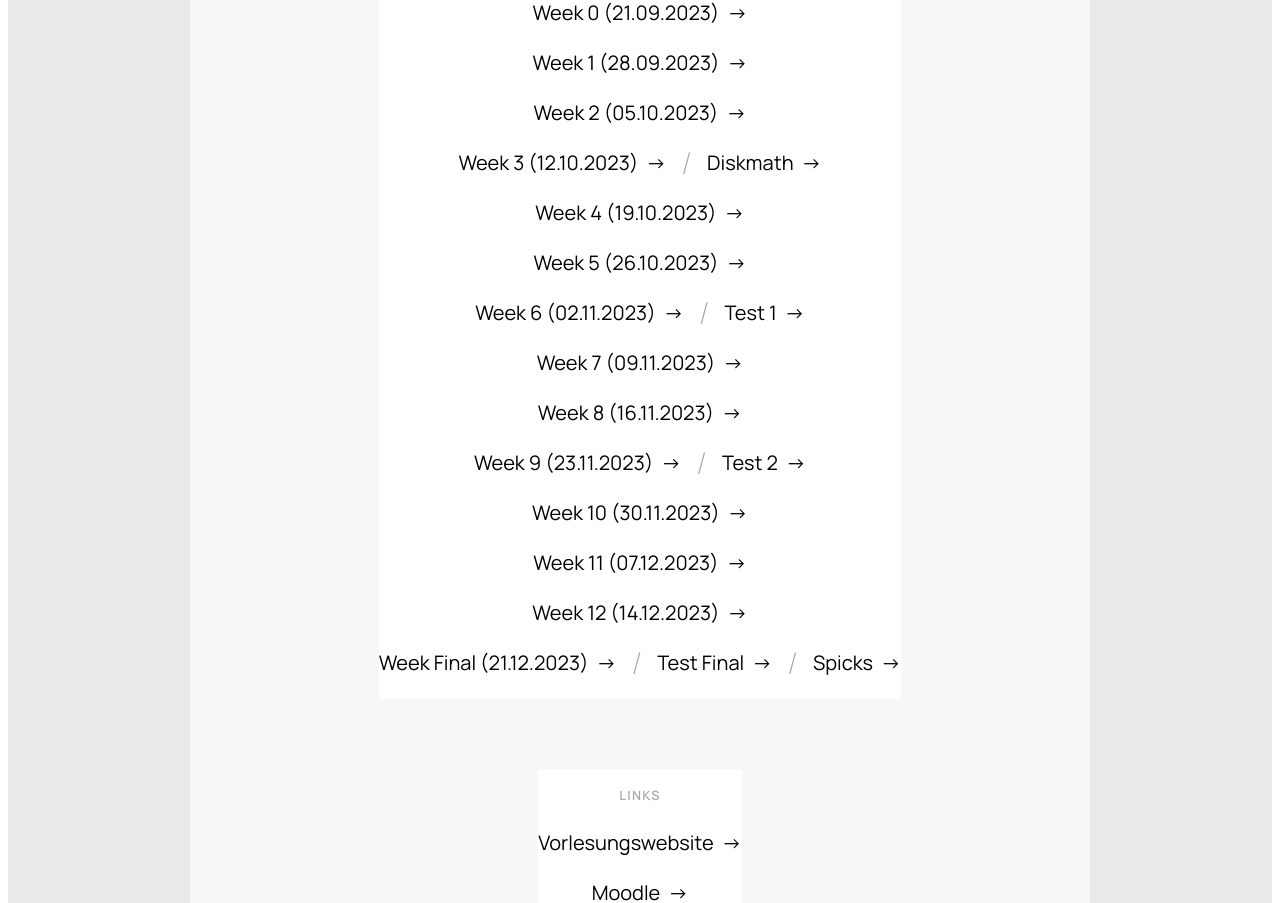
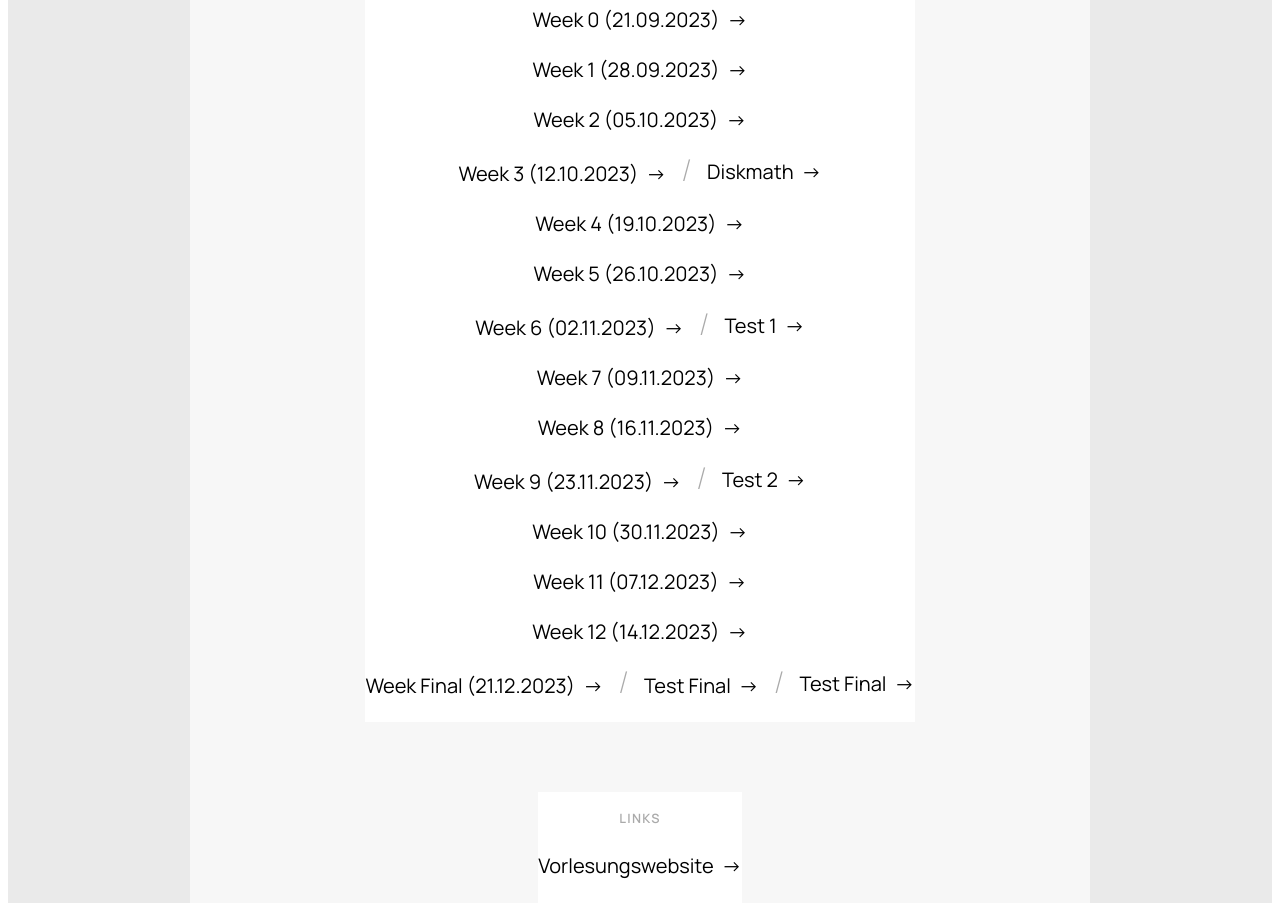
Before and after one commit to kaizhengde/kaizhengde, a React (Vite) app: page /linear-algebra in a window 1280 px wide. Shown: the part 745-1648 px from the top of the page. Built offline with nearby package versions, Linux system fonts and the light colour scheme.

Commit message:
content version 1.2 (item, items)

```diff
--- a/src/app/home/home-contents.tsx
+++ b/src/app/home/home-contents.tsx
@@ -1,4 +1,6 @@
 import ListContent from '@/components/content/list-content';
+import TextContent from '@/components/content/text-content';
+import Item from '@/components/item/item';
 import { useNavigate } from 'react-router-dom';
 
 const HomeContents = () => {
@@ -10,72 +12,69 @@ const HomeContents = () => {
         <ListContent
           title="Currently"
           listItems={[
-            <a href="" onClick={() => navigate("/linear-algebra")}>{"Linear Algebra (HS23 G-08)"}</a>,
-            <a href="">{"BSc Thesis"}</a>,
+            <Item label="Linear Algebra (HS23 G-08)" onClick={() => navigate("/linear-algebra")} />,
+            <Item label="BSc Thesis" onClick={() => navigate("/thesis")} />,
           ]}
         />
 
-        <ListContent
+        <TextContent
           title="Nice Quote"
-          listItems={[
-            "You have power over your mind—not outside events. Realize this, and you will find strength.*"
-          ]}
+          text="You have power over your mind—not outside events. Realize this, and you will find strength.*"
           footnote="Marcus Aurelius, Roman emperor (121-180 AD)"
         />
 
         <ListContent
           title="Writings"
           listItems={[
-
           ]}
         />
 
         <ListContent
           title="Nice Books"
           listItems={[
-            "Meditations, Marcus Aurelius",
-            "赢家法则, 博多舍费尔",
-            "Trotzdem Ja zum Leben sagen, Viktor E. Frankl",
-            <a href="">{"Books 2024"}</a>,
-            <a href="">{"Books 2023"}</a>,
+            <Item label="Meditations, Marcus Aurelius" />,
+            <Item label="赢家法则, 博多舍费尔" />,
+            <Item label="Trotzdem Ja zum Leben sagen, Viktor E. Frankl" />,
+            <Item label="Books 2024" href="#" />,
+            <Item label="Books 2023" href="#" />,
           ]}
         />
 
         <ListContent
           title="Current Fascinations"
           listItems={[
-            "Yoga & Calisthenics",
-            "Living with 100L space for all belongings",
-            "Reading about and interacting with the world",
+            <Item label="Yoga & Calisthenics" />,
+            <Item label="Living with 100L space for all belongings" />,
+            <Item label="Reading about and interacting with the world" />,
           ]}
         />
 
         <ListContent
           title="I Look Up To"
           listItems={[
-            "Helmut Schmidt",
-            "Marcus Aurelius",
-            "Viktor E. Frankl",
-            "Eliud Kipchoge",
+            <Item label="Helmut Schmidt" />,
+            <Item label="Marcus Aurelius" />,
+            <Item label="Viktor E. Frankl" />,
+            <Item label="Eliud Kipchoge" />,
           ]}
         />
 
         <ListContent
           title="My Donations"
           listItems={[
-            "Trees: 153",
-            "Education: €25",
-            "Ärzte ohne Grenzen, since 2022, €15/month",
-            "Rewind University, since 2019, €5/month",
-            "WWF Deutschland, since 2018, €5/month",
-            "PETA Deutschland, 2017-2019, €5/month",
+            <Item label="Trees: 153" />,
+            <Item label="Education: €25" />,
+            <Item label="Ärzte ohne Grenzen, since 2022, €15/month" />,
+            <Item label="Rewind University, since 2019, €5/month" />,
+            <Item label="WWF Deutschland, since 2018, €5/month" />,
+            <Item label="PETA Deutschland, 2017-2019, €5/month" />,
           ]}
         />
 
         <ListContent
           title="Contact"
           listItems={[
-            <a href="mailto:kai@kaizheng.de">{"kai@kaizheng.de"}</a>,
+            <Item label="kai@kaizheng.de" href="mailto:kai@kaizheng.de" />,
           ]}
         />
       </div>
--- a/src/app/linear-algebra/linear-algebra-contents.tsx
+++ b/src/app/linear-algebra/linear-algebra-contents.tsx
@@ -1,60 +1,57 @@
+import TextContent from '@/components/content/text-content';
 import ListContent from '@/components/content/list-content';
+import Item from '@/components/item/item';
+import Items from '@/components/item/items';
 
 const LinearAlgebraContents = () => {
   return (
     <section className="content">
       <div className="layer-text">
-        <ListContent
+        <TextContent
           title="Linear Algebra"
-          listItems={[
-            "This page contains all the notes and materials used in the exercise sessions G-08. Linear algebra is a course that builds upon itself; vectors and matricies, for instance, are fundamental throughout the course. But also more complex concepts like rank, span, basis, kernel, bijection, determinant, and others are key components. I have marked definitions and topics with colours indicating their importance. Make sure you:*"
-          ]}
+          text="This page contains all the notes and materials used in the exercise sessions G-08. Linear algebra is a course that builds upon itself; vectors and matricies, for instance, are fundamental throughout the course. But also more complex concepts like rank, span, basis, kernel, bijection, determinant, and others are key components. I have marked definitions and topics with colours indicating their importance. Make sure you:*"
           footnote="If you are looking to have a pleasant experience with this course ^^"
-        />
+        >
+        </TextContent>
 
         <ListContent
           title="Weekly Notes"
           listItems={[
-            <a href="">{"Week 0 (21.09.2023)"}</a>,
-            <a href="">{"Week 1 (28.09.2023)"}</a>,
-            <a href="">{"Week 2 (05.10.2023)"}</a>,
-            <div className="flex-horizontal">
-              <a href="">{"Week 3 (12.10.2023)"}</a>
-              <span className="separator">/</span>
-              <a href="">{"Diskmath"}</a>
-            </div>,
-            <a href="">{"Week 4 (19.10.2023)"}</a>,
-            <a href="">{"Week 5 (26.10.2023)"}</a>,
-            <div className="flex-horizontal">
-              <a href="">{"Week 6 (02.11.2023)"}</a>
-              <span className="separator">/</span>
-              <a href="">{"Test 1"}</a>
-            </div>,
-            <a href="">{"Week 7 (09.11.2023)"}</a>,
-            <a href="">{"Week 8 (16.11.2023)"}</a>,
-            <div className="flex-horizontal">
-              <a href="">{"Week 9 (23.11.2023)"}</a>
-              <span className="separator">/</span>
-              <a href="">{"Test 2"}</a>
-            </div>,
-            <a href="">{"Week 10 (30.11.2023)"}</a>,
-            <a href="">{"Week 11 (07.12.2023)"}</a>,
-            <a href="">{"Week 12 (14.12.2023)"}</a>,
-            <div className="flex-horizontal">
-              <a href="">{"Week Final (21.12.2023)"}</a>
-              <span className="separator">/</span>
-              <a href="">{"Test Final"}</a>
-              <span className="separator">/</span>
-              <a href="">{"Spicks"}</a>
-            </div>,
+            <Item label="Week 0 (21.09.2023)" href="linear-algebra/week-0.pdf" />,
+            <Item label="Week 1 (28.09.2023)" href="linear-algebra/week-1.pdf" />,
+            <Item label="Week 2 (05.10.2023)" href="linear-algebra/week-2.pdf" />,
+            <Items itemProps={[
+              { label: "Week 3 (12.10.2023)", href: "linear-algebra/week-3.pdf" },
+              { label: "Diskmath", href: "linear-algebra/diskmath.pdf" }
+            ]} />,
+            <Item label="Week 4 (19.10.2023)" href="linear-algebra/week-4.pdf" />,
+            <Item label="Week 5 (26.10.2023)" href="linear-algebra/week-5.pdf" />,
+            <Items itemProps={[
+              { label: "Week 6 (02.11.2023)", href: "linear-algebra/week-6.pdf" },
+              { label: "Test 1", href: "linear-algebra/test-1.pdf" }
+            ]} />,
+            <Item label="Week 7 (09.11.2023)" href="linear-algebra/week-7.pdf" />,
+            <Item label="Week 8 (16.11.2023)" href="linear-algebra/week-8.pdf" />,
+            <Items itemProps={[
+              { label: "Week 9 (23.11.2023)", href: "linear-algebra/week-9.pdf" },
+              { label: "Test 2", href: "linear-algebra/test-2.pdf" }
+            ]} />,
+            <Item label="Week 10 (30.11.2023)" href="linear-algebra/week-10.pdf" />,
+            <Item label="Week 11 (07.12.2023)" href="linear-algebra/week-11.pdf" />,
+            <Item label="Week 12 (14.12.2023)" href="linear-algebra/week-12.pdf" />,
+            <Items itemProps={[
+              { label: "Week Final (21.12.2023)", href: "linear-algebra/week-final.pdf" },
+              { label: "Test Final", href: "linear-algebra/test-final.pdf" },
+              { label: "Test Final", href: "#" },
+            ]} />,
           ]}
         />
 
         <ListContent
           title="Links"
           listItems={[
-            <a href="">{"Vorlesungswebsite"}</a>,
-            <a href="">{"Moodle"}</a>
+            <Item label="Vorlesungswebsite" href="#" />,
+            <Item label="Moodle" href="#" />,
           ]}
         />
 
--- a/src/components/content/content.module.css
+++ b/src/components/content/content.module.css
@@ -24,3 +24,8 @@
   margin-bottom: 0.5em;
   text-align: center;
 }
+
+.p
+{
+  text-align: center;
+}
--- /dev/null
+++ b/src/components/content/text-content.tsx
@@ -0,0 +1,22 @@
+import Content from './content.tsx';
+import styles from './content.module.css';
+
+interface TextContentProps {
+  title: string;
+  text: string;
+  footnote?: string;
+}
+
+const TextContent: React.FC<TextContentProps> = ({
+  title,
+  text,
+  footnote,
+}) => {
+  return (
+    <Content title={title} footnote={footnote}>
+      <p className={styles.p}>{text}</p>
+    </Content>
+  );
+}
+
+export default TextContent;
--- /dev/null
+++ b/src/components/item/item.module.css
@@ -0,0 +1,7 @@
+.div
+{
+  display: flex;
+  flex-direction: row;
+  align-items: center;
+  justify-content: center;
+}
--- /dev/null
+++ b/src/components/item/item.tsx
@@ -0,0 +1,22 @@
+export interface ItemProps {
+  label: string;
+  href?: string;
+  onClick?: React.MouseEventHandler<HTMLAnchorElement>;
+}
+
+const Item: React.FC<ItemProps> = ({
+  label,
+  href,
+  onClick,
+}) => {
+  if (onClick) {
+    return <a href="" onClick={onClick}>{label}</a>;
+  } else if (href) {
+    return <a href={href} target="_blank">{label}</a>;
+  } else {
+    return <p>{label}</p>;
+  }
+}
+
+
+export default Item;
--- /dev/null
+++ b/src/components/item/items.tsx
@@ -0,0 +1,21 @@
+import Item, { ItemProps } from "./item";
+import styles from './item.module.css';
+
+interface ItemsProps {
+  itemProps: ItemProps[]
+}
+
+const Items: React.FC<ItemsProps> = ({ itemProps }) => {
+  return (
+    <div className={styles.div}>
+      {itemProps.map((itemProp, index, array) => (
+        <div key={index}>
+          <Item {...itemProp} />
+          {index < array.length - 1 && <span className="separator">/</span>}
+        </div>
+      ))}
+    </div>
+  );
+}
+
+export default Items;
```
